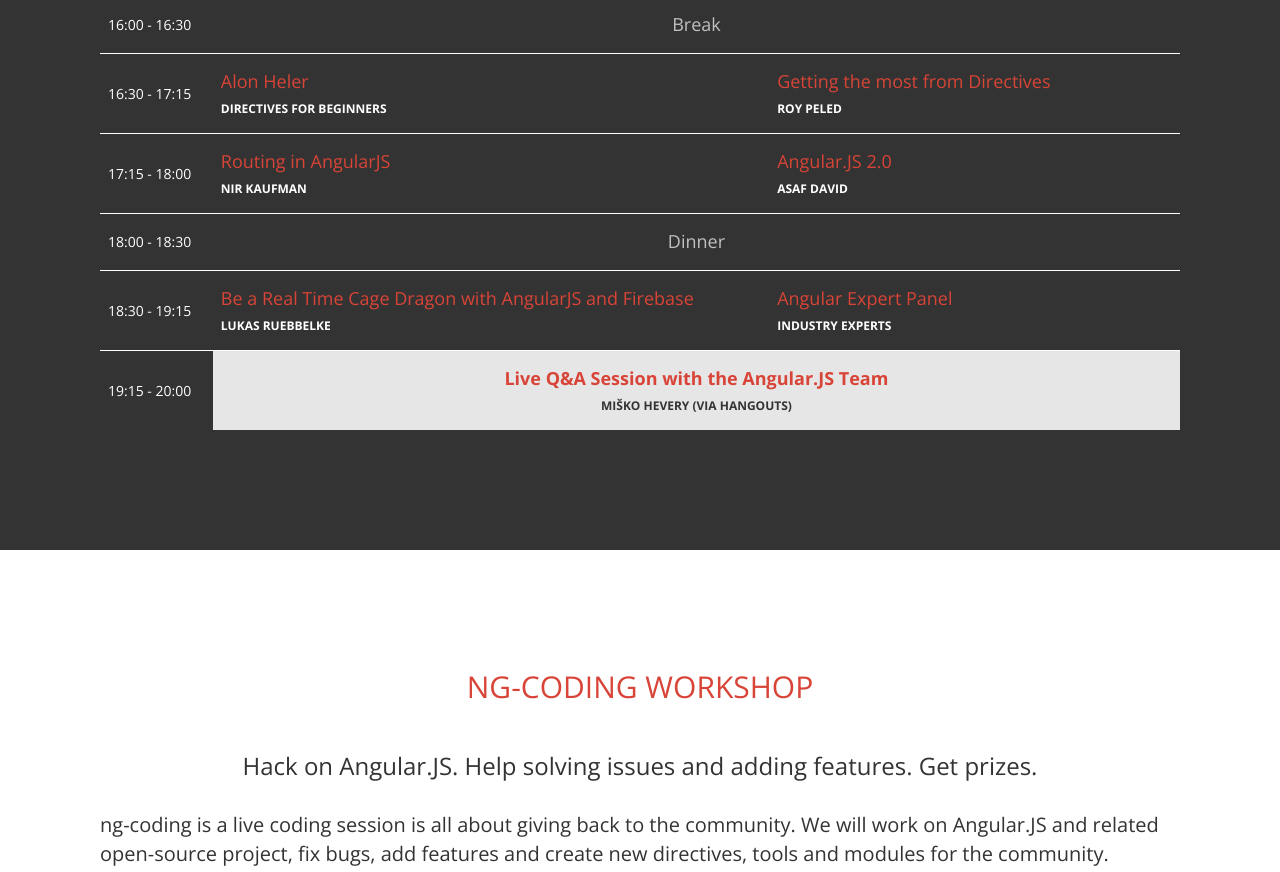
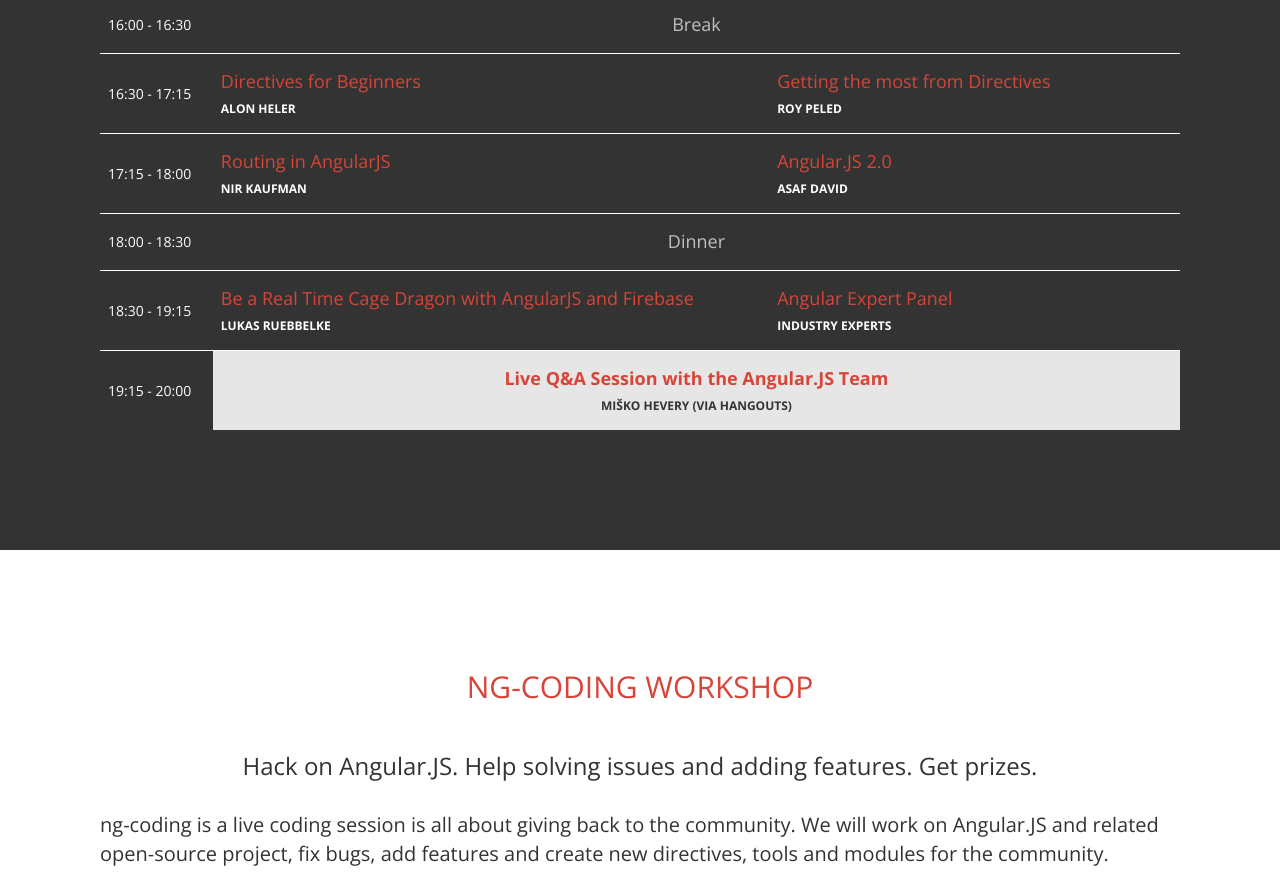
Before and after one commit to gdg-israel/ng-conf-2014, a website: page index.html in a window 1280 px wide. Shown: the part 1931-2803 px from the top of the page. Drawn offline with nearby package versions, Linux system fonts and the light colour scheme.

Commit message:
feat(schedule): fix an error in the schedule

```diff
--- a/index.html
+++ b/index.html
@@ -314,8 +314,8 @@
 					<tr>
 						<td>16:30 - 17:15</td>
 						<td>
-							<h4 class="event">Alon Heler</h4>
-							<h6 class="speaker">Directives for Beginners</h6>
+							<h4 class="event">Directives for Beginners</h4>
+							<h6 class="speaker">Alon Heler</h6>
 						</td>
 						<td>
 							<h4 class="event">Getting the most from Directives</h4>
```
